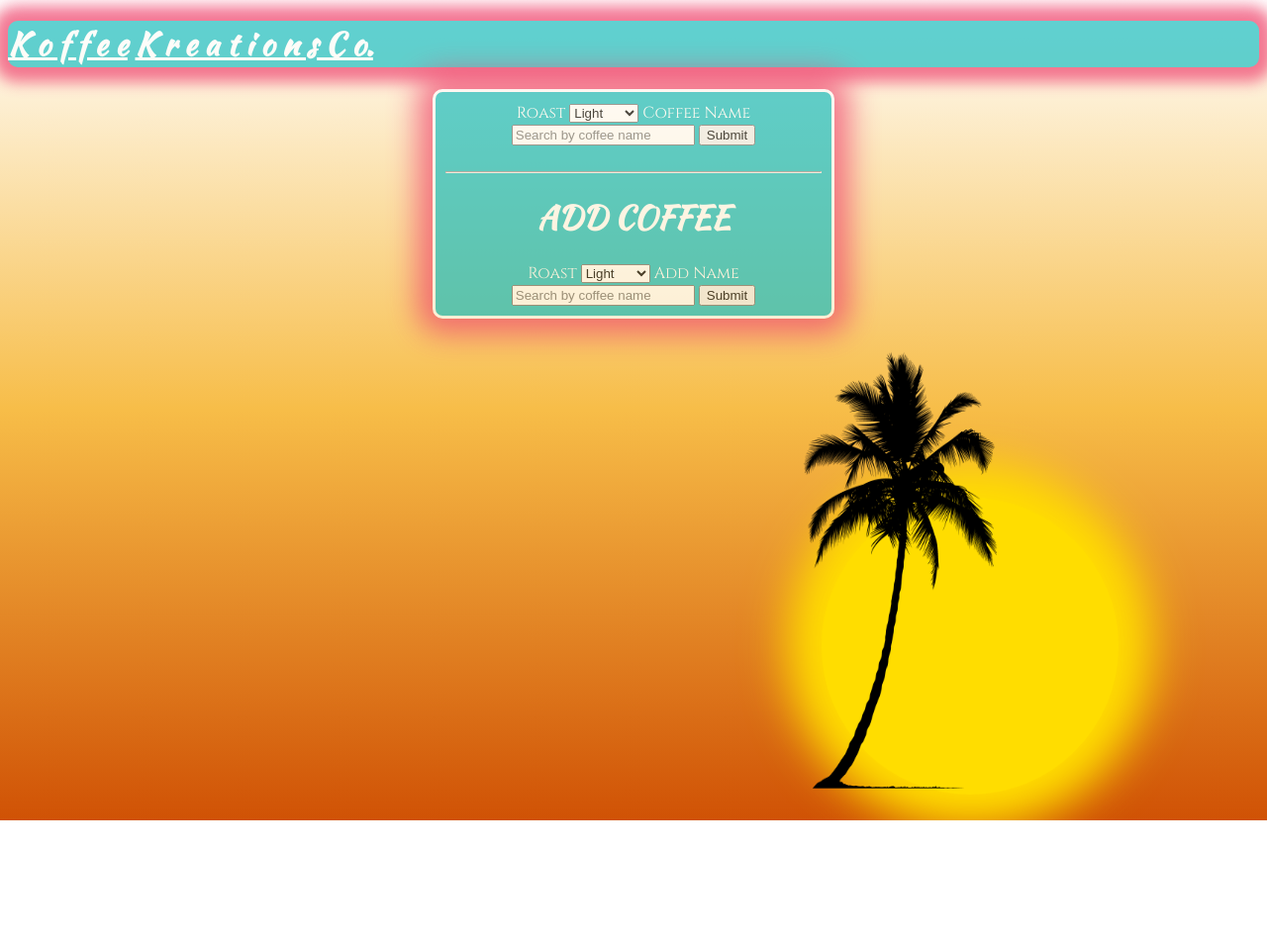
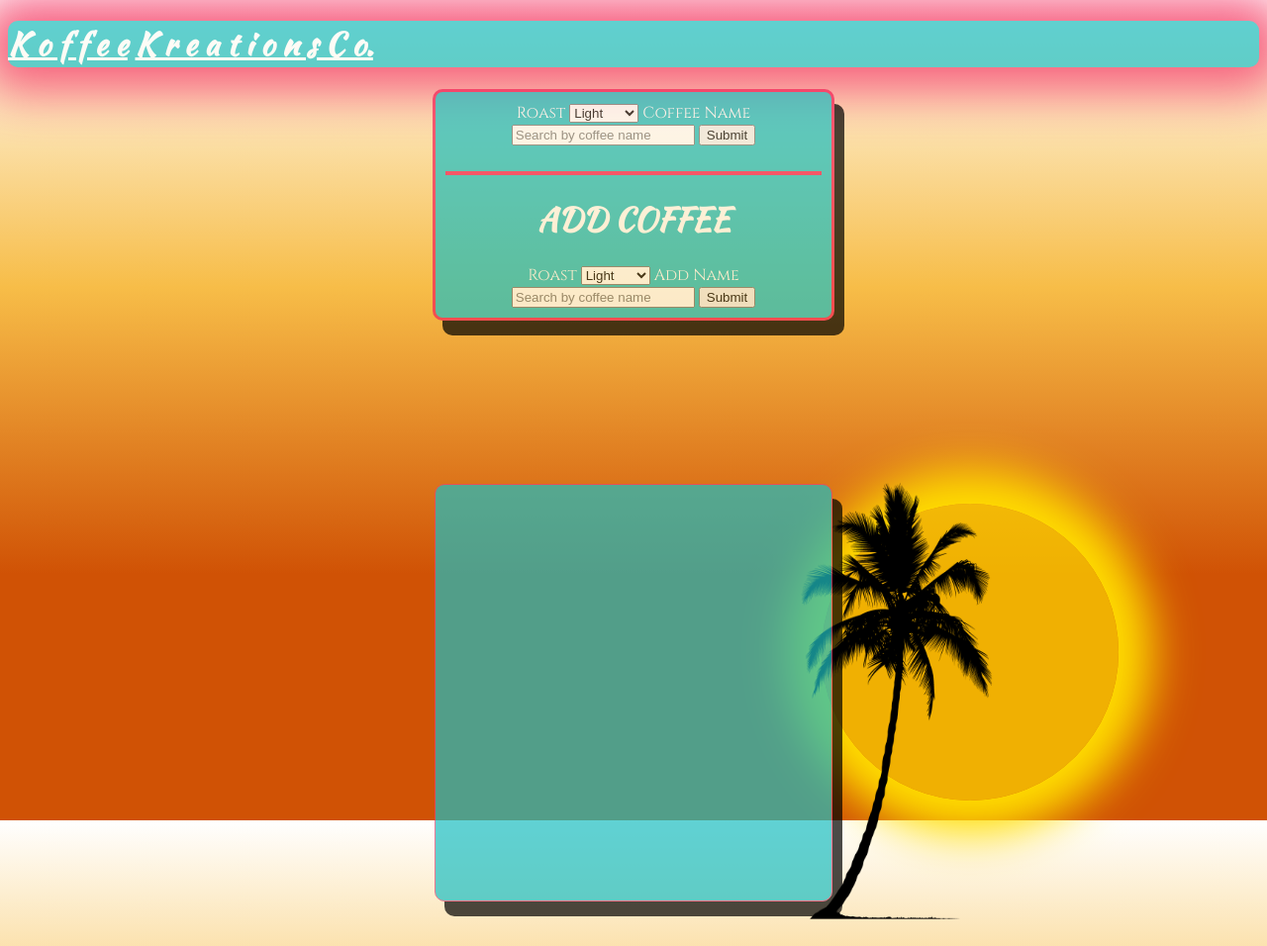
Before and after one commit to TLAMHutto/Coffee_Project, a plain HTML site: page index.html in a window 1280 px wide. Shown: the whole page at 99% size. Before the commit the page ends 829 px from the top, so only its background shows below. Drawn offline with Linux system fonts and the light colour scheme.

Commit message:
container

```diff
--- a/index.html
+++ b/index.html
@@ -29,7 +29,7 @@
             <button type="submit" id="submit-button" class="submit-button">Submit</button>
     </form>
     <br>
-    <hr>
+    <hr class="line">
     <h1 class="add-coffee-head">ADD COFFEE</h1>
     <form class="add-coffee-container">
         <label class="roast-label">Roast</label>
@@ -46,5 +46,8 @@
 </div>
 <img id="tree" src="./img/palm.png" alt="tree">
 <div id="sun"><h1></h1></div>
+<div class="coffee-list">
+
+</div>
 </body>
 </html>
--- a/style.css
+++ b/style.css
@@ -1,11 +1,11 @@
 html {
-    overflow: hidden;
+
 }
 .header {
     background: #1EBFC2;
     color: white;
     border-radius: 10px;
-    box-shadow: 0px 0px 15px 15px #ef426d;
+    box-shadow: 0px 0px 50px 25px #f42256;
     opacity: 70%;
 }
 h1 {
@@ -13,19 +13,24 @@ h1 {
 }
 body {
     height: 100vh;
-    background: linear-gradient(white,#f7bd48, #d05205)
 
+    background: linear-gradient(white,#f7bd48,#d05205 70%)
+
+}
+hr.line {
+    border: 2px solid #f42256;
+    background-color: #f42256;
 }
 .container {
     background: #1EBFC2;
     opacity: 70%;
     box-shadow: 0px 0px 30px 15px #ef426d;
-    border: 3px solid white;
+    border: 3px solid #f42256;
     border-radius: 10px;
     margin: 0 auto;
     padding: 10px;
     width: 30%;
-
+    box-shadow: 10px 15px black;
 }
 .select-container {
     font-family: 'Cinzel';
@@ -42,9 +47,23 @@ body {
     text-align: center;
     color: white;
 }
+.coffee-list {
+    border: 1px solid #ef426d;
+    box-shadow: 10px 15px black;
+    background: #1EBFC2;
+    opacity: 70%;
+    border-radius: 10px;
+    position: relative;
+    margin: 0 auto;
+    padding: 10px;;
+    bottom: 80vh;
+    width: 30%;
+    height: 50vh;
+    overflow: scroll;
+}
 #tree {
-    position: absolute;
-    top: 43%;
+    position: relative;
+    top: 19vh;
     left: 60%;
     width: 20%;
     height: 60%;
@@ -52,12 +71,12 @@ body {
     z-index: -1;
 }
 #sun {
-    background: #FFDD00;
+    background: #ffdd00ad;
 
     box-shadow: 0px 0px 45px 35px #FFDD00;
     border-radius: 50%;
     position: relative;
-    top: 20%;
+    top: -40vh;
     left:65%;
     width: 300px;
     height: 300px;
```
